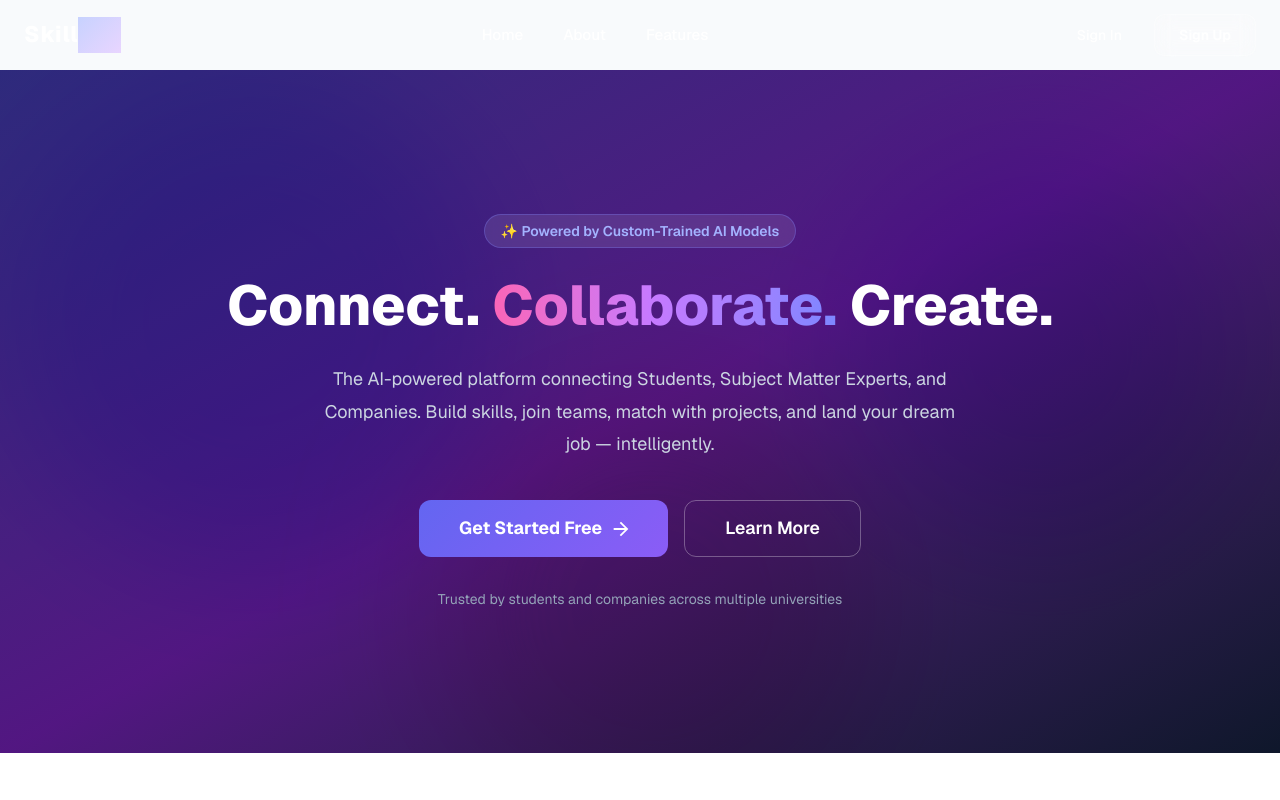
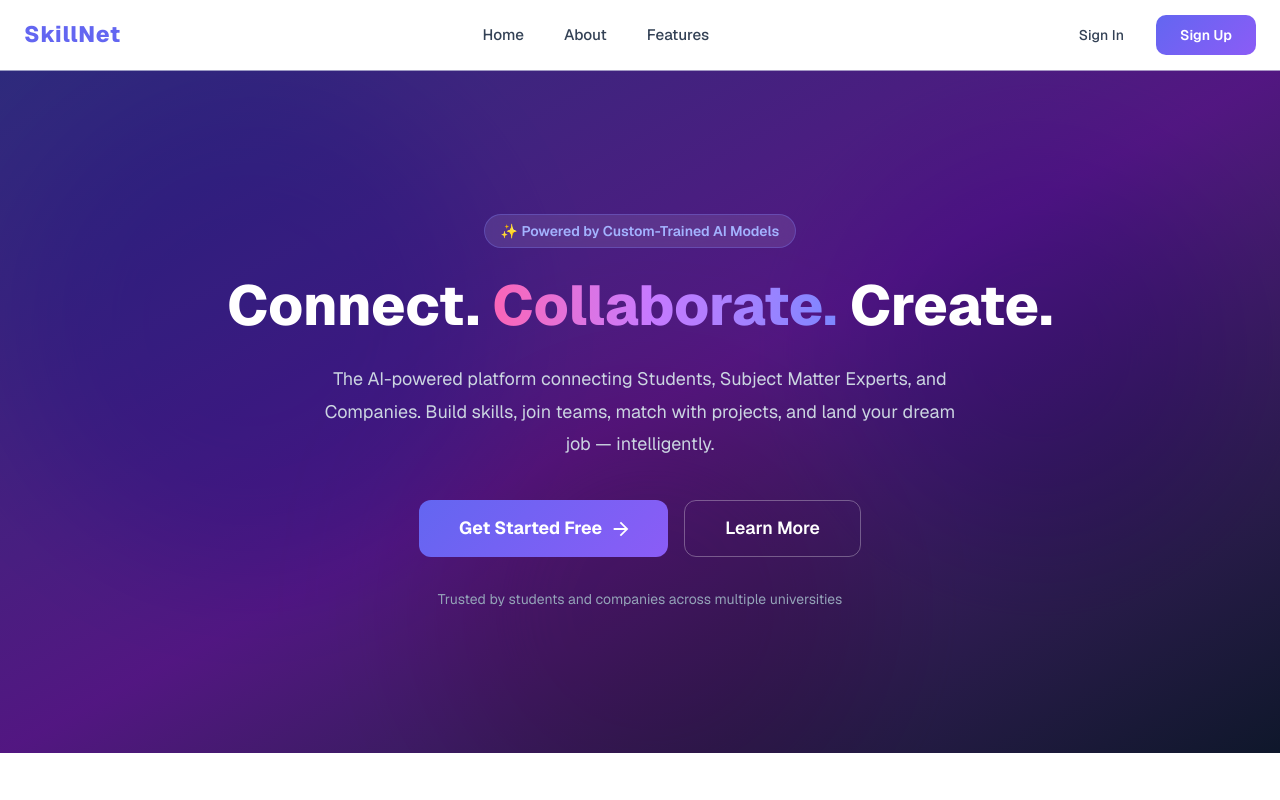
Before and after one commit to thanurarukshan/SkillNet, a Next.js app in the folder frontend/: page / in a window 1280 px wide. Shown: the top 800 px of the page. Built offline with nearby package versions, Linux system fonts and the light colour scheme.

Commit message:
ui headerbar change

```diff
--- a/frontend/src/components/Header.tsx
+++ b/frontend/src/components/Header.tsx
@@ -40,17 +40,11 @@ export default function Header() {
         { name: "Features", path: "/#features" },
     ];
 
-    // On landing page: transparent when at top, glassmorphism when scrolled
-    // On other pages: always solid
-    const headerBg = isLandingPage
-        ? scrolled
-            ? "rgba(255,255,255,0.85)"
-            : "transparent"
-        : "rgba(255,255,255,0.95)";
-
-    const headerShadow = scrolled || !isLandingPage ? "0 1px 3px rgba(0,0,0,0.08)" : "none";
-    const textColor = isLandingPage && !scrolled ? "white" : "#334155";
-    const logoColor = isLandingPage && !scrolled ? "white" : "#6366f1";
+    // Always show a solid header
+    const headerBg = scrolled ? "rgba(255,255,255,0.92)" : "rgba(255,255,255,0.98)";
+    const headerShadow = scrolled ? "0 1px 3px rgba(0,0,0,0.08)" : "0 1px 0 rgba(226,232,240,0.6)";
+    const textColor = "#334155";
+    const logoColor = "#6366f1";
 
     return (
         <>
@@ -84,16 +78,7 @@ export default function Header() {
                                 transition: "color 0.3s",
                             }}
                         >
-                            Skill
-                            <span style={{
-                                background: isLandingPage && !scrolled
-                                    ? "linear-gradient(135deg, #c7d2fe, #e9d5ff)"
-                                    : "linear-gradient(135deg, #6366f1, #8b5cf6)",
-                                WebkitBackgroundClip: "text",
-                                WebkitTextFillColor: "transparent",
-                            }}>
-                                Net
-                            </span>
+                            SkillNet
                         </Typography>
 
                         {/* Mobile Menu */}
@@ -141,11 +126,7 @@ export default function Header() {
                                 transition: "color 0.3s",
                             }}
                         >
-                            Skill<span style={{
-                                background: "linear-gradient(135deg, #6366f1, #8b5cf6)",
-                                WebkitBackgroundClip: "text",
-                                WebkitTextFillColor: "transparent",
-                            }}>Net</span>
+                            SkillNet
                         </Typography>
 
                         {/* Desktop Nav */}
@@ -227,7 +208,7 @@ export default function Header() {
                                             transition: "color 0.3s",
                                             "&:hover": {
                                                 backgroundColor: "transparent",
-                                                color: isLandingPage && !scrolled ? "#c7d2fe" : "#6366f1",
+                                                color: "#6366f1",
                                             },
                                         }}
                                     >
@@ -238,17 +219,13 @@ export default function Header() {
                                         onClick={() => setOpenSignup(true)}
                                         disableElevation
                                         sx={{
-                                            background: isLandingPage && !scrolled
-                                                ? "rgba(255,255,255,0.15)"
-                                                : "linear-gradient(135deg, #6366f1, #8b5cf6)",
-                                            border: isLandingPage && !scrolled ? "1px solid rgba(255,255,255,0.3)" : "none",
-                                            backdropFilter: isLandingPage && !scrolled ? "blur(10px)" : "none",
+                                            background: "linear-gradient(135deg, #6366f1, #8b5cf6)",
+                                            border: "none",
+                                            backdropFilter: "none",
                                             color: "white",
                                             fontWeight: 600,
                                             "&:hover": {
-                                                background: isLandingPage && !scrolled
-                                                    ? "rgba(255,255,255,0.25)"
-                                                    : "linear-gradient(135deg, #4f46e5, #7c3aed)",
+                                                background: "linear-gradient(135deg, #4f46e5, #7c3aed)",
                                             },
                                             transition: "all 0.3s",
                                             borderRadius: "10px",
```
